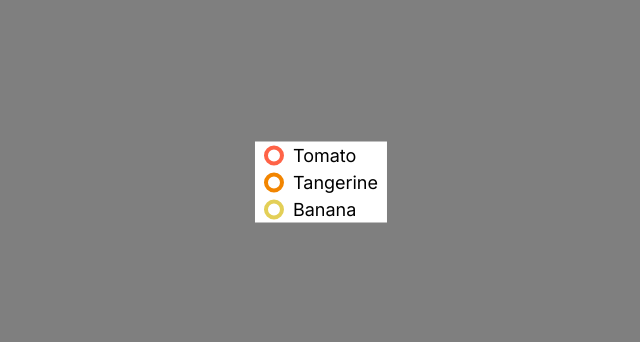
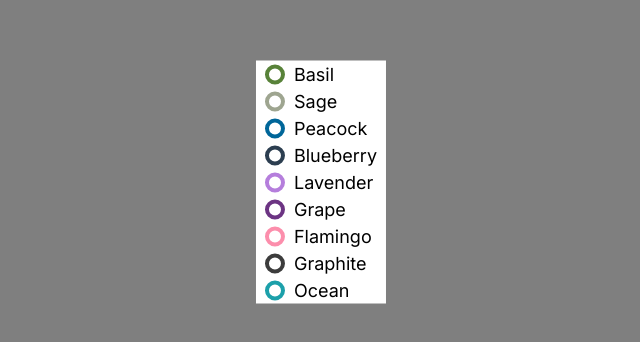
Before and after one commit to Pear-sudo/time, a Next.js app: page /test in a window 1280 px wide. Shown: the part 218-560 px from the top of the page, without its empty margins (319-959 px from the left). Built offline with nearby package versions, Linux system fonts and the light colour scheme.

Commit message:
add more colors

```diff
--- a/src/app/elements/colorList.tsx
+++ b/src/app/elements/colorList.tsx
@@ -4,7 +4,7 @@ import {Color, ColorNamesType} from "@/app/utility/color";
 import {Theme} from "@/app/theme";
 
 export function ColorList(prop: { handleSelection?: (color: Color) => void }): JSX.Element {
-    const colorList: (keyof ColorNamesType)[] = ['Tomato', 'Tangerine', 'Banana']
+    const colorList: (keyof ColorNamesType)[] = ['Basil', 'Sage', 'Peacock', 'Blueberry', 'Lavender', 'Grape', 'Flamingo', 'Graphite', 'Ocean']
 
     function handleClick(color: Color): void {
         if (prop.handleSelection) {
--- a/src/app/utility/color.ts
+++ b/src/app/utility/color.ts
@@ -32,7 +32,16 @@ export const ColorNames = {
     Red: [255, 0, 0],
     Tomato: [255, 99, 71],
     Tangerine: [242, 133, 0],
-    Banana: [227, 207, 87]
-} as const
+    Banana: [227, 207, 87],
+    Basil: [88, 130, 57],
+    Sage: [158, 165, 144],
+    Peacock: [0, 102, 153],
+    Blueberry: [44, 62, 80],
+    Lavender: [181, 126, 220],
+    Grape: [108, 52, 131],
+    Flamingo: [252, 142, 172],
+    Graphite: [60, 60, 60],
+    Ocean: [28, 160, 170],
+} as const;
 
 export type ColorNamesType = typeof ColorNames
```
